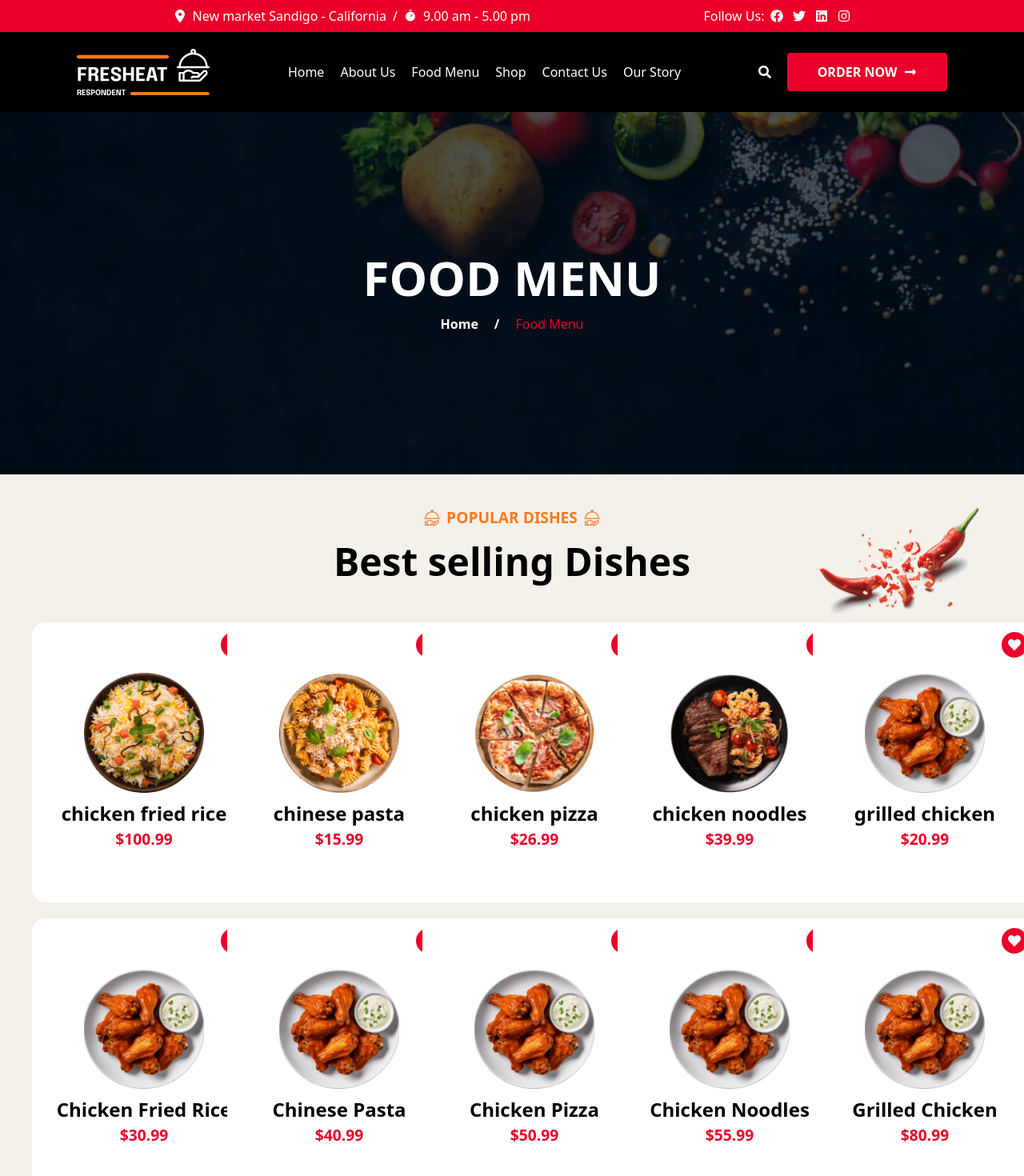
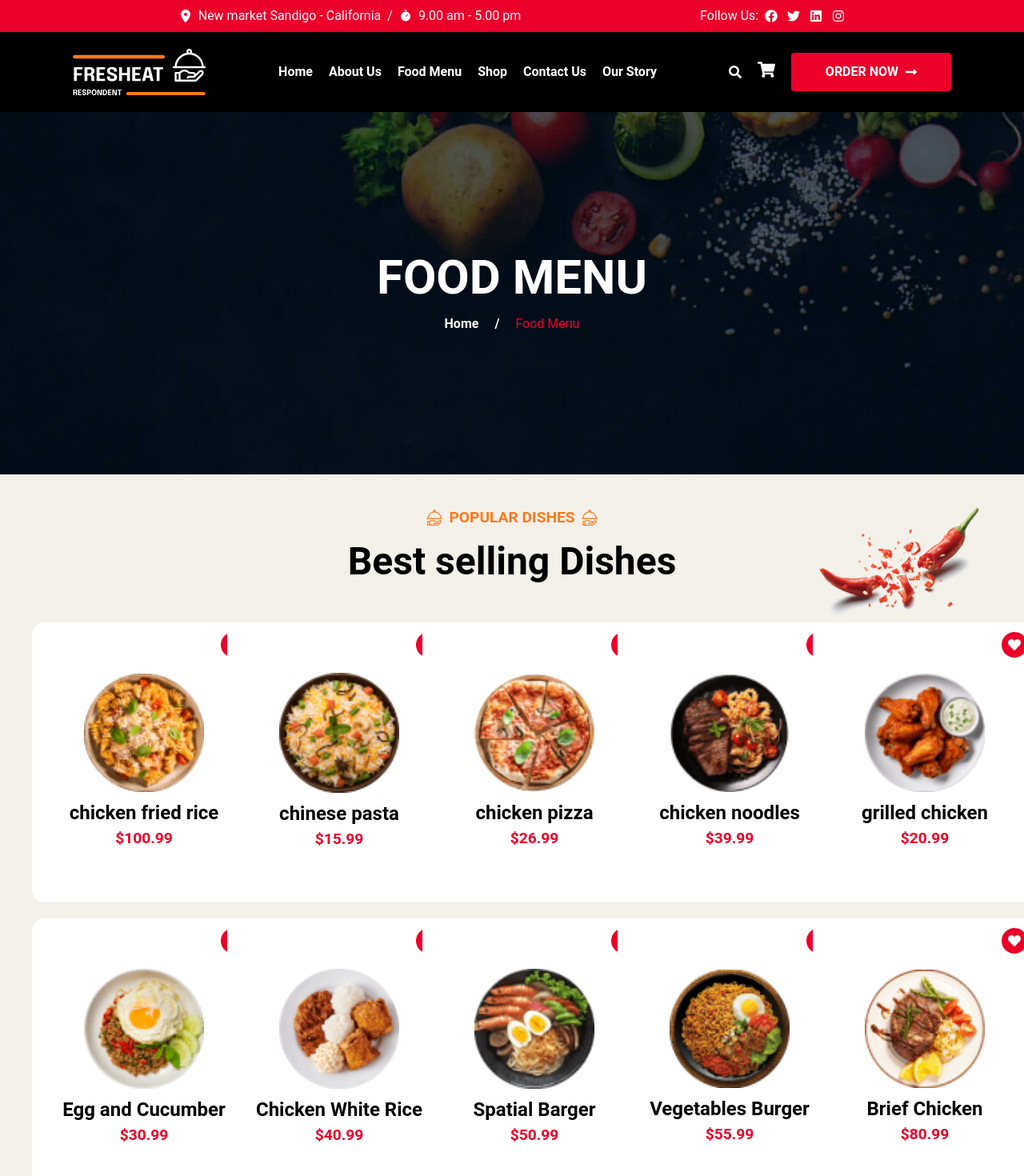
Before and after one commit to oxshaghp/FreshHeat, a React (Vite) app: page /foodMenu in a window 1280 px wide. Shown: the top 1470 px of the page at 80% size. Built offline with nearby package versions, Linux system fonts and the light colour scheme.

Commit message:
adding the cart component

```diff
--- a/package.json
+++ b/package.json
@@ -11,6 +11,7 @@
   },
   "dependencies": {
     "@tailwindcss/vite": "^4.1.10",
+    "framer-motion": "^12.18.1",
     "gsap": "^3.13.0",
     "react": "^19.1.0",
     "react-dom": "^19.1.0",
--- a/src/component/context/AppContext.jsx
+++ b/src/component/context/AppContext.jsx
@@ -1,4 +1,4 @@
-import { createContext } from "react";
+import { createContext, useState } from "react";
 
 const AppContext = createContext();
 
@@ -67,9 +67,12 @@ export const AppProvider = ({ children }) => {
   ];
   const featuredBlogs = blogs.slice(0, 3);
   const menuItems = [];
+  const [cartOpen, setCartOpen] = useState(false);
 
   return (
-    <AppContext.Provider value={{ blogs, menuItems, featuredBlogs }}>
+    <AppContext.Provider
+      value={{ blogs, menuItems, featuredBlogs, cartOpen, setCartOpen }}
+    >
       {children}
     </AppContext.Provider>
   );
--- a/src/component/pages/FoodMenu/Offer.jsx
+++ b/src/component/pages/FoodMenu/Offer.jsx
@@ -4,6 +4,69 @@ import Button from "/src/component/static/Button";
 import gsap from "gsap";
 import { LazyLoadImage } from "react-lazy-load-image-component";
 import "react-lazy-load-image-component/src/effects/blur.css";
+
+const dishes = [
+  {
+    id: 1,
+    name: "chicken fried rice",
+    image: "../Menu/menuThumb1_1.png",
+    price: 100.99,
+  },
+  {
+    id: 2,
+    name: "chinese pasta",
+    image: "../Menu/menuThumb1_2.png",
+    price: 15.99,
+  },
+  {
+    id: 3,
+    name: "chicken pizza",
+    image: "../Menu/menuThumb1_3.png",
+    price: 26.99,
+  },
+  {
+    id: 4,
+    name: "chicken noodles",
+    image: "../Menu/menuThumb1_4.png",
+    price: 39.99,
+  },
+  {
+    id: 5,
+    name: "grilled chicken",
+    image: "../Menu/menuThumb1_5.png",
+    price: 20.99,
+  },
+  {
+    id: 6,
+    name: "Egg and Cucumber",
+    image: "../Menu/menuThumb1_6.png",
+    price: 30.99,
+  },
+  {
+    id: 7,
+    name: "Chicken White Rice",
+    image: "../Menu/menuThumb1_7.png",
+    price: 40.99,
+  },
+  {
+    id: 8,
+    name: "Spatial Barger",
+    image: "../Menu/menuThumb1_8.png",
+    price: 50.99,
+  },
+  {
+    id: 9,
+    name: "Vegetables Burger",
+    image: "../Menu/menuThumb1_9.png",
+    price: 55.99,
+  },
+  {
+    id: 10,
+    name: "Brief Chicken",
+    image: "../Menu/menuThumb1_10.png",
+    price: 80.99,
+  },
+];
 
 function Offer() {
   const floatingImageRef1 = useRef(null);
@@ -20,68 +83,6 @@ function Offer() {
     }
   }, []);
 
-  const dishes = [
-    {
-      id: 1,
-      name: "chicken fried rice",
-      image: "../Home/BestSelling/dishes1_1.png",
-      price: 100.99,
-    },
-    {
-      id: 2,
-      name: "chinese pasta",
-      image: "../Home/BestSelling/dishes1_2.png",
-      price: 15.99,
-    },
-    {
-      id: 3,
-      name: "chicken pizza",
-      image: "../Home/BestSelling/dishes1_3.png",
-      price: 26.99,
-    },
-    {
-      id: 4,
-      name: "chicken noodles",
-      image: "../Home/BestSelling/dishes1_4.png",
-      price: 39.99,
-    },
-    {
-      id: 5,
-      name: "grilled chicken",
-      image: "../Home/BestSelling/dishes1_5.png",
-      price: 20.99,
-    },
-    {
-      id: 6,
-      name: "Chicken Fried Rice",
-      image: "../Home/BestSelling/dishes1_5.png",
-      price: 30.99,
-    },
-    {
-      id: 7,
-      name: "Chinese Pasta",
-      image: "../Home/BestSelling/dishes1_5.png",
-      price: 40.99,
-    },
-    {
-      id: 8,
-      name: "Chicken Pizza",
-      image: "../Home/BestSelling/dishes1_5.png",
-      price: 50.99,
-    },
-    {
-      id: 9,
-      name: "Chicken Noodles",
-      image: "../Home/BestSelling/dishes1_5.png",
-      price: 55.99,
-    },
-    {
-      id: 10,
-      name: "Grilled Chicken",
-      image: "../Home/BestSelling/dishes1_5.png",
-      price: 80.99,
-    },
-  ];
   return (
     <section className="w-full p-10 relative min-h-[800px]">
       <img
@@ -91,14 +92,10 @@ function Offer() {
       />
 
       <div className="mb-10 text-center">
-        <h3 className="font-bold text-[var(--orange)] mb-1 relative flex items-center justify-center text-[1.2rem] gap-2">
-          <span>
-            <img src="../Home/titleIcon.svg" alt="" />
-          </span>
+        <h3 className="font-bold text-[var(--orange)] mb-1 flex items-center justify-center text-[1.2rem] gap-2">
+          <img src="../Home/titleIcon.svg" alt="" />
           POPULAR DISHES
-          <span>
-            <img src="../Home/titleIcon.svg" alt="" />
-          </span>
+          <img src="../Home/titleIcon.svg" alt="" />
         </h3>
         <h1 className="font-bold text-[3rem]">Best selling Dishes</h1>
       </div>
@@ -110,10 +107,11 @@ function Offer() {
               key={dish.id}
               className="w-[280px] h-[350px] group relative bg-white hover:bg-[url(../backGround/dishesThumbBG.png)] bg-cover bg-center bg-no-repeat transition-all duration-560 rounded-2xl flex flex-col justify-center items-center"
             >
-              <button className="cursor-pointer absolute text-white bg-[var(--red)] top-3 right-3 p-2 rounded-full">
+              <button className="absolute top-3 right-3 p-2 rounded-full bg-[var(--red)] text-white">
                 <FaHeart />
               </button>
-              <button className="cursor-pointer absolute text-black bg-[var(--white)] top-[120px] opacity-0 right-3 group-hover:opacity-100 group-hover:top-12 transform transition-all duration-700 p-2 rounded-full">
+
+              <button className="absolute opacity-0 top-[120px] right-3 p-2 rounded-full bg-white text-black transition-all duration-700 group-hover:opacity-100 group-hover:top-12">
                 <FaShoppingCart />
               </button>
 
@@ -124,11 +122,9 @@ function Offer() {
                 className="w-[150px]"
               />
 
-              <div>
-                <h3 className="font-bold text-[1.5rem] text-center mt-2">
-                  {dish.name}
-                </h3>
-                <p className="text-center text-[1.2rem] text-[var(--red)] font-bold">
+              <div className="mt-2 text-center">
+                <h3 className="font-bold text-[1.5rem]">{dish.name}</h3>
+                <p className="text-[1.2rem] font-bold text-[var(--red)]">
                   ${dish.price}
                 </p>
               </div>
--- a/src/component/pages/GalleryPage/GalleryPage.jsx
+++ b/src/component/pages/GalleryPage/GalleryPage.jsx
@@ -1,6 +1,6 @@
 import React from "react";
 import Hero from "/src/component/static/Hero";
-import Gallary from "./ImgesGallry/Gallary";
+import Gallary from "./Gallary";
 function GalleryPage() {
   return (
     <div>
--- /dev/null
+++ b/src/component/static/Cart.jsx
@@ -0,0 +1,59 @@
+import React, { useContext } from "react";
+import { IoIosAdd, IoIosRemove } from "react-icons/io";
+import AppContext from "../context/AppContext";
+import { IoClose } from "react-icons/io5";
+import { FaTrash } from "react-icons/fa6";
+
+function Cart() {
+  const { setCartOpen } = useContext(AppContext);
+  return (
+    <div className="h-full w-[400px] bg-[var(--dark)] relative shadow-lg rounded-lg p-4 flex flex-col">
+      <div>
+        <h2 className="text-[var(--white)] text-2xl font-bold mb-4 text-center">
+          Your Cart
+        </h2>
+
+        <button
+          onClick={() => setCartOpen(false)}
+          className="absolute top-4 right-4 text-[var(--white)] text-2xl cursor-pointer"
+        >
+          <IoClose />
+        </button>
+      </div>
+      <div className="w-full flex items-center gap-4 mb-4 bg-[var(--white)] rounded-md p-2">
+        <div className="w-16 h-16 flex-shrink-0 bg-black rounded-md">
+          <img
+            src="PATH_TO_IMAGE"
+            alt="Item Name"
+            className="w-full h-full object-cover rounded-md"
+          />
+        </div>
+
+        <div className="flex flex-col flex-1">
+          <div className="flex items-center justify-between">
+            <span className="text-[var(--text)] text-lg capitalize">
+              Item Title
+            </span>
+            <button className="cursor-pointer hover:text-[var(--red)] text-black transition-all duration-500">
+              <FaTrash />
+            </button>
+          </div>
+          <div className="flex items-center gap-2 mt-2">
+            <span className="text-gray-700 font-bold">$19.99</span>
+            <div className="flex items-center gap-2">
+              <button className="flex items-center justify-center cursor-pointer bg-[var(--dark)] rounded-full w-[20px] h-[20px] text-center text-[22px]">
+                <IoIosRemove />
+              </button>
+              <span className="text-[var(--black)] font-bold">1</span>
+              <button className="flex items-center justify-center cursor-pointer bg-[var(--dark)] rounded-full w-[20px] h-[20px] text-center text-[22px]">
+                <IoIosAdd />
+              </button>
+            </div>
+          </div>
+        </div>
+      </div>
+    </div>
+  );
+}
+
+export default Cart;
--- a/src/component/static/Gallery.jsx
+++ b/src/component/static/Gallery.jsx
@@ -7,7 +7,6 @@ import { Swiper, SwiperSlide } from "swiper/react";
 import { Autoplay } from "swiper/modules";
 import "swiper/css";
 
-function Gallery() {
 const images = [
   "../Home/gallery/galleryThumb1_1.jpg",
   "../Home/gallery/galleryThumb1_2.jpg",
@@ -16,6 +15,7 @@ function Gallery() {
   "../Home/gallery/galleryThumb1_5.jpg",
 ];
 
+function Gallery() {
   return (
     <section className="relative mt-10 w-full flex items-center justify-center">
       <Swiper
--- a/src/component/static/Navbar.jsx
+++ b/src/component/static/Navbar.jsx
@@ -1,14 +1,17 @@
-import React, { useState } from "react";
-import { FaSearch } from "react-icons/fa";
+import React, { useContext, useState } from "react";
+import { FaSearch, FaShoppingCart } from "react-icons/fa";
 import { Link } from "react-router-dom";
 import { IoMenu } from "react-icons/io5";
 import Button from "./Button";
+import { AnimatePresence } from "framer-motion";
+import Cart from "./Cart";
+import AppContext from "../context/AppContext";
 
 function Navbar() {
   const [openSearch, setOpenSearch] = useState(false);
   const [openSubMenu, setOpenSubMenu] = useState(false);
   const [isOpen, setIsOpen] = useState(false);
-
+  const { cartOpen, setCartOpen } = useContext(AppContext);
   const handleOpenSearch = () => {
     setOpenSearch(true);
   };
@@ -19,52 +22,119 @@ function Navbar() {
     <>
       <div className="hidden lg:block bg-[var(--black)] text-white">
         <div className="flex items-center justify-evenly h-[100px]">
-          <Link to="/">
+          <Link
+            className="hover:text-[var(--red)] font-bold transition-all duration-500"
+            to="/"
+          >
             <img src="/logoWhite.svg" alt="Logo" />
           </Link>
 
           <ul className="flex items-center justify-between gap-5">
             <li>
-              <Link to="/">Home</Link>
+              <Link
+                className="hover:text-[var(--red)] font-bold transition-all duration-500"
+                to="/"
+              >
+                Home
+              </Link>
             </li>
             <li>
-              <Link to="/about">About Us</Link>
+              <Link
+                className="hover:text-[var(--red)] font-bold transition-all duration-500"
+                to="/about"
+              >
+                About Us
+              </Link>
             </li>
             <li>
-              <Link to="/foodMenu">Food Menu</Link>
+              <Link
+                className="hover:text-[var(--red)] font-bold transition-all duration-500"
+                to="/foodMenu"
+              >
+                Food Menu
+              </Link>
             </li>
             <li>
-              <Link to="/shop">Shop</Link>
+              <Link
+                className="hover:text-[var(--red)] font-bold transition-all duration-500"
+                to="/shop"
+              >
+                Shop
+              </Link>
             </li>
             <li>
-              <Link to="/contact">Contact Us</Link>
+              <Link
+                className="hover:text-[var(--red)] font-bold transition-all duration-500"
+                to="/contact"
+              >
+                Contact Us
+              </Link>
             </li>
             <li className="relative group">
-              <Link className="cursor-pointer">Our Story</Link>
+              <Link className="hover:text-[var(--red)] font-bold transition-all duration-500 cursor-pointer">Our Story</Link>
               <ul className="hidden group-hover:flex flex-col absolute left-0 top-[100%] bg-white text-black w-[200px] gap-2 z-10 border-t-4 border-[var(--red)] p-2">
                 <li>
-                  <Link to="/ourStory/blogs">Blog</Link>
+                  <Link
+                    className="hover:text-[var(--red)] font-bold transition-all duration-500"
+                    to="/ourStory/blogs"
+                  >
+                    Blog
+                  </Link>
                 </li>
                 <li>
-                  <Link to="/ourStory/chef">Chef</Link>
+                  <Link
+                    className="hover:text-[var(--red)] font-bold transition-all duration-500"
+                    to="/ourStory/chef"
+                  >
+                    Chef
+                  </Link>
                 </li>
                 <li>
-                  <Link to="/ourStory/services">Services</Link>
+                  <Link
+                    className="hover:text-[var(--red)] font-bold transition-all duration-500"
+                    to="/ourStory/services"
+                  >
+                    Services
+                  </Link>
                 </li>
                 <li>
-                  <Link to="/ourStory/gallery">Gallery</Link>
+                  <Link
+                    className="hover:text-[var(--red)] font-bold transition-all duration-500"
+                    to="/ourStory/gallery"
+                  >
+                    Gallery
+                  </Link>
                 </li>
               </ul>
             </li>
           </ul>
 
-          <div
-            className="flex items-center justify-center gap-5
-          "
-          >
+          <div className="flex items-center justify-center gap-5">
             <button onClick={handleOpenSearch} className="cursor-pointer">
               <FaSearch />
             </button>
+            <div>
+              <button
+                onClick={() => setCartOpen((prev) => !prev)}
+                className="cursor-pointer relative"
+              >
+                <FaShoppingCart size={22} />
+              </button>
+              <AnimatePresence>
+                {cartOpen && (
+                  <motion.div
+                    initial={{ opacity: 0, y: -30 }}
+                    animate={{ opacity: 1, y: 0 }}
+                    exit={{ opacity: 0, y: -30 }}
+                    transition={{ duration: 0.3 }}
+                    className="absolute right-0 mt-10 z-50"
+                  >
+                    <Cart />
+                  </motion.div>
+                )}
+              </AnimatePresence>
+            </div>
+
             <Button text="Order Now" />
           </div>
 
@@ -99,7 +169,10 @@ function Navbar() {
       </div>
       <div className="block lg:hidden bg-[var(--black)] text-white relative z-10">
         <div className="flex items-center justify-between px-5 gap-10 h-[100px]">
-          <Link to="/">
+          <Link
+            className="hover:text-[var(--red)] font-bold transition-all duration-500"
+            to="/"
+          >
             <img src="/logoWhite.svg" alt="Logo" />
           </Link>
 
@@ -109,19 +182,44 @@ function Navbar() {
             } absolute top-full flex flex-col justify-between gap-5 bg-[var(--dark)] w-full p-5 max-h-[700px] overflow-hidden transition-all duration-300`}
           >
             <li>
-              <Link to="/">Home</Link>
+              <Link
+                className="hover:text-[var(--red)] font-bold transition-all duration-500"
+                to="/"
+              >
+                Home
+              </Link>
             </li>
             <li>
-              <Link to="/about">About Us</Link>
+              <Link
+                className="hover:text-[var(--red)] font-bold transition-all duration-500"
+                to="/about"
+              >
+                About Us
+              </Link>
             </li>
             <li>
-              <Link to="/foodMenu">Food Menu</Link>
+              <Link
+                className="hover:text-[var(--red)] font-bold transition-all duration-500"
+                to="/foodMenu"
+              >
+                Food Menu
+              </Link>
             </li>
             <li>
-              <Link to="/shop">Shop</Link>
+              <Link
+                className="hover:text-[var(--red)] font-bold transition-all duration-500"
+                to="/shop"
+              >
+                Shop
+              </Link>
             </li>
             <li>
-              <Link to="/contact">Contact Us</Link>
+              <Link
+                className="hover:text-[var(--red)] font-bold transition-all duration-500"
+                to="/contact"
+              >
+                Contact Us
+              </Link>
             </li>
             <li className="relative group">
               <Link className="cursor-pointer">Our Story</Link>
@@ -139,16 +237,36 @@ function Navbar() {
                 } flex flex-col bg-[var(--dark)] w-full gap-5 pl-5 pt-5 overflow-hidden  transition-all duration-300`}
               >
                 <li>
-                  <Link to="/ourStory/blog">Blog</Link>
+                  <Link
+                    className="hover:text-[var(--red)] font-bold transition-all duration-500"
+                    to="/ourStory/blog"
+                  >
+                    Blog
+                  </Link>
                 </li>
                 <li>
-                  <Link to="/ourStory/chef">Chef</Link>
+                  <Link
+                    className="hover:text-[var(--red)] font-bold transition-all duration-500"
+                    to="/ourStory/chef"
+                  >
+                    Chef
+                  </Link>
                 </li>
                 <li>
-                  <Link to="/ourStory/services">Services</Link>
+                  <Link
+                    className="hover:text-[var(--red)] font-bold transition-all duration-500"
+                    to="/ourStory/services"
+                  >
+                    Services
+                  </Link>
                 </li>
                 <li>
-                  <Link to="/ourStory/gallery">Gallery</Link>
+                  <Link
+                    className="hover:text-[var(--red)] font-bold transition-all duration-500"
+                    to="/ourStory/gallery"
+                  >
+                    Gallery
+                  </Link>
                 </li>
               </ul>
             </li>
--- a/src/component/static/SpecialFood.jsx
+++ b/src/component/static/SpecialFood.jsx
@@ -48,8 +48,8 @@ function SpecialFood() {
         ref={floatingImageRef3}
         loading="lazy"
       />
-      <div className="h-full mx-auto flex flex-wrap-reverse items-center justify-evenly relative">
-        <div className="flex flex-col gap-4">
+      <div className="h-full mx-auto flex flex-wrap-reverse items-center lg:justify-evenly justify-center relative">
+        <div className="flex flex-col lg:p-0 px-5 gap-4">
           <div>
             <h3 className="text-[var(--red)] font-bold text-[1.2rem]">
               WELCOME FRESHEAT
--- a/src/index.css
+++ b/src/index.css
@@ -6,6 +6,7 @@
     padding: 0;
     box-sizing: border-box;
     scroll-behavior: smooth;
+    font-family: var(--body-font);
   }
 }
 
```
Also changed, not shown: src/component/pages/GalleryPage/Gallary.jsx (renamed from src/component/pages/GalleryPage/ImgesGallry/Gallary.jsx, +14 -15 lines), 1 other file (tests, documents, lock files or other folders). Lines whose indentation alone changed are shown as unchanged.
